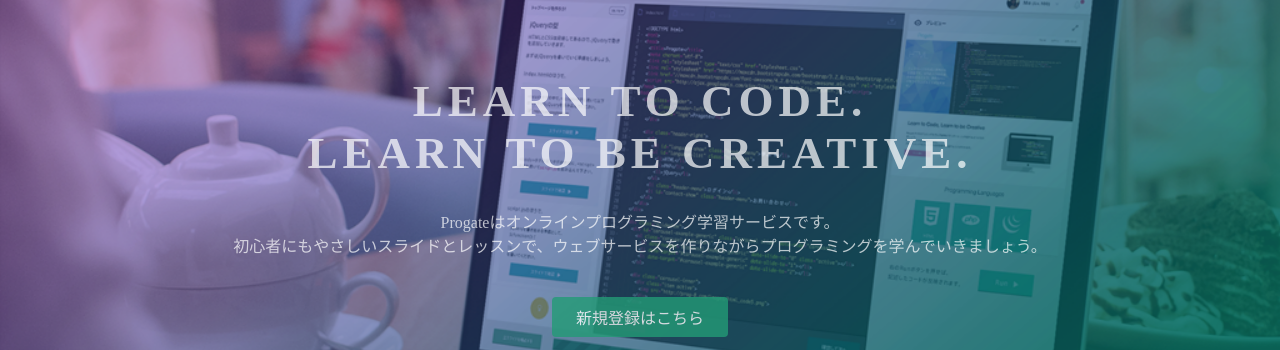
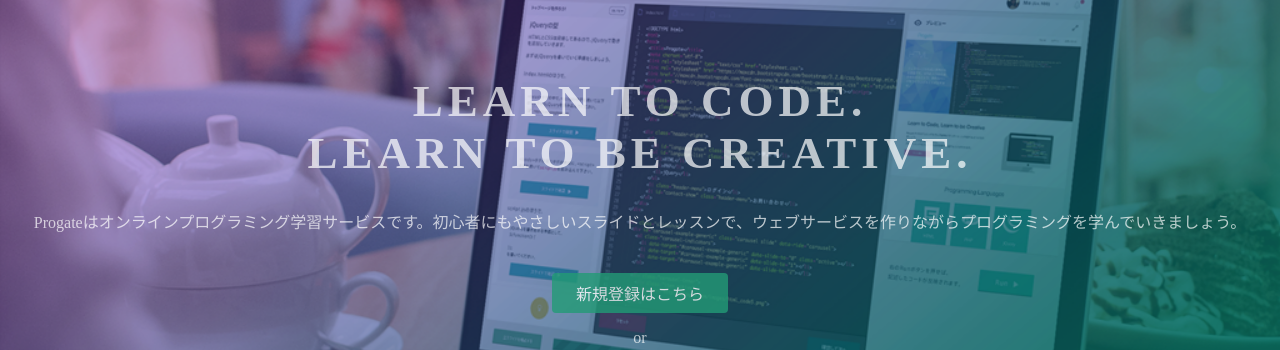
Before and after one commit to gn4busi/gn4busi.github.io, a plain HTML site: page index.html in a window 1280 px wide. Shown: the part 135-485 px from the top of the page. Drawn offline with Linux system fonts and the light colour scheme.

Commit message:
Update index.html

```diff
--- a/index.html
+++ b/index.html
@@ -24,7 +24,7 @@
   <div class="top-wrapper">
     <div class="container">
       <h1>LEARN TO CODE.<br>LEARN TO BE CREATIVE.</h1>
-      <p>Progateはオンラインプログラミング学習サービスです。<br>初心者にもやさしいスライドとレッスンで、ウェブサービスを作りながらプログラミングを学んでいきましょう。</p>
+      <p>Progateはオンラインプログラミング学習サービスです。初心者にもやさしいスライドとレッスンで、ウェブサービスを作りながらプログラミングを学んでいきましょう。</p>
       <div class="btn-wrapper">
         <a href="#" class="btn signup">新規登録はこちら</a>
         <p>or</p>
```
